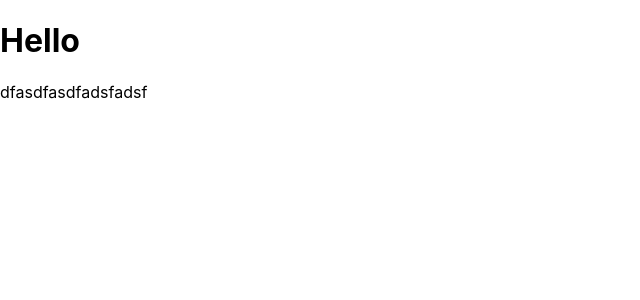
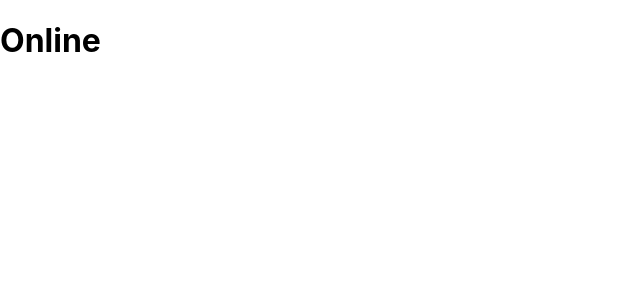
Before and after one commit to drow724/React_Hooks, a React (Create React App) app in the folder react_hooks/: page / in a window 1280 px wide. Shown: the top 300 px of the page, without its empty margins (0-640 px from the left). Built offline with nearby package versions, Linux system fonts and the light colour scheme.

Commit message:
useNetwork

```diff
--- a/react_hooks/src/App.js
+++ b/react_hooks/src/App.js
@@ -1,27 +1,28 @@
-import { useEffect, useRef } from "react";
+import { useEffect, useRef, useState } from "react";
 
-const useFadeIn = (duration = 1, delay = 0) => {
-  const element = useRef();
+const useNetwork = (onChange) => {
+  const [status, setStatus] = useState(navigator.onLine);
+  const handleChange = () => {
+    if (typeof onChange === "function") {
+      onChange(navigator.onLine);
+    }
+    setStatus(navigator.onLine);
+  };
   useEffect(() => {
-    if (typeof duration !== "number" || typeof delay !== "number") {
-      return;
-    }
-    if (element.current) {
-      const { current } = element;
-      current.style.transition = `opacity ${duration}s ease-in-out ${delay}s`;
-      current.style.opacity = 1;
-    }
+    window.addEventListener("online", handleChange);
+    window.addEventListener("offline", handleChange);
   }, []);
-  return { ref: element, style: { opacity: 0 } };
+  return status;
 };
 
 const App = () => {
-  const fadeInH1 = useFadeIn(1, 2);
-  const fadeInP = useFadeIn(5, 10);
+  const handleNetworkCahnge = (onLine) => {
+    console.log(onLine ? "We just went online" : "We are Offline");
+  };
+  const onLine = useNetwork(handleNetworkCahnge);
   return (
     <div className="App">
-      <h1 {...fadeInH1}>Hello</h1>
-      <p {...fadeInP}>dfasdfasdfadsfadsf</p>
+      <h1>{onLine ? "Online" : "Offline"}</h1>
     </div>
   );
 };
```
